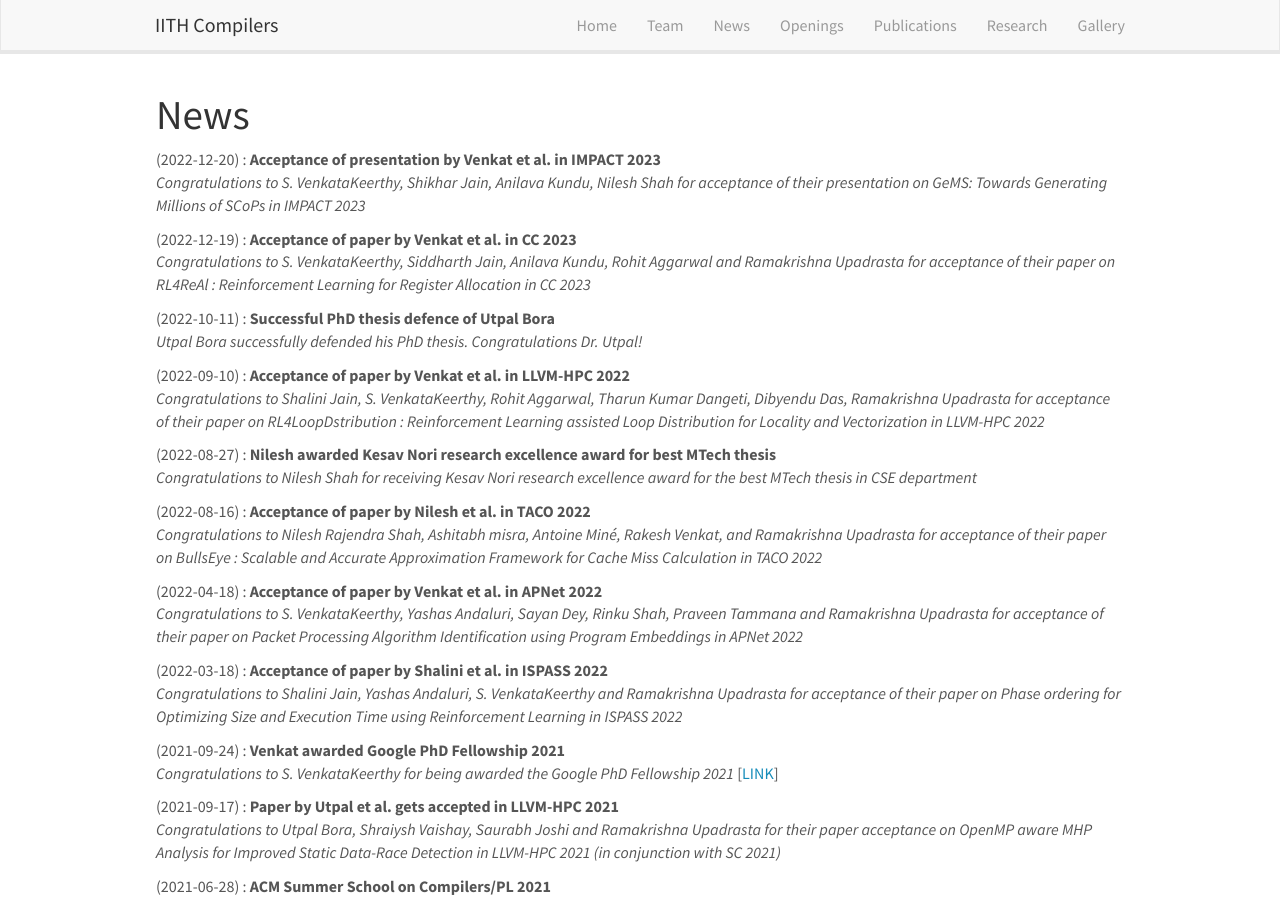
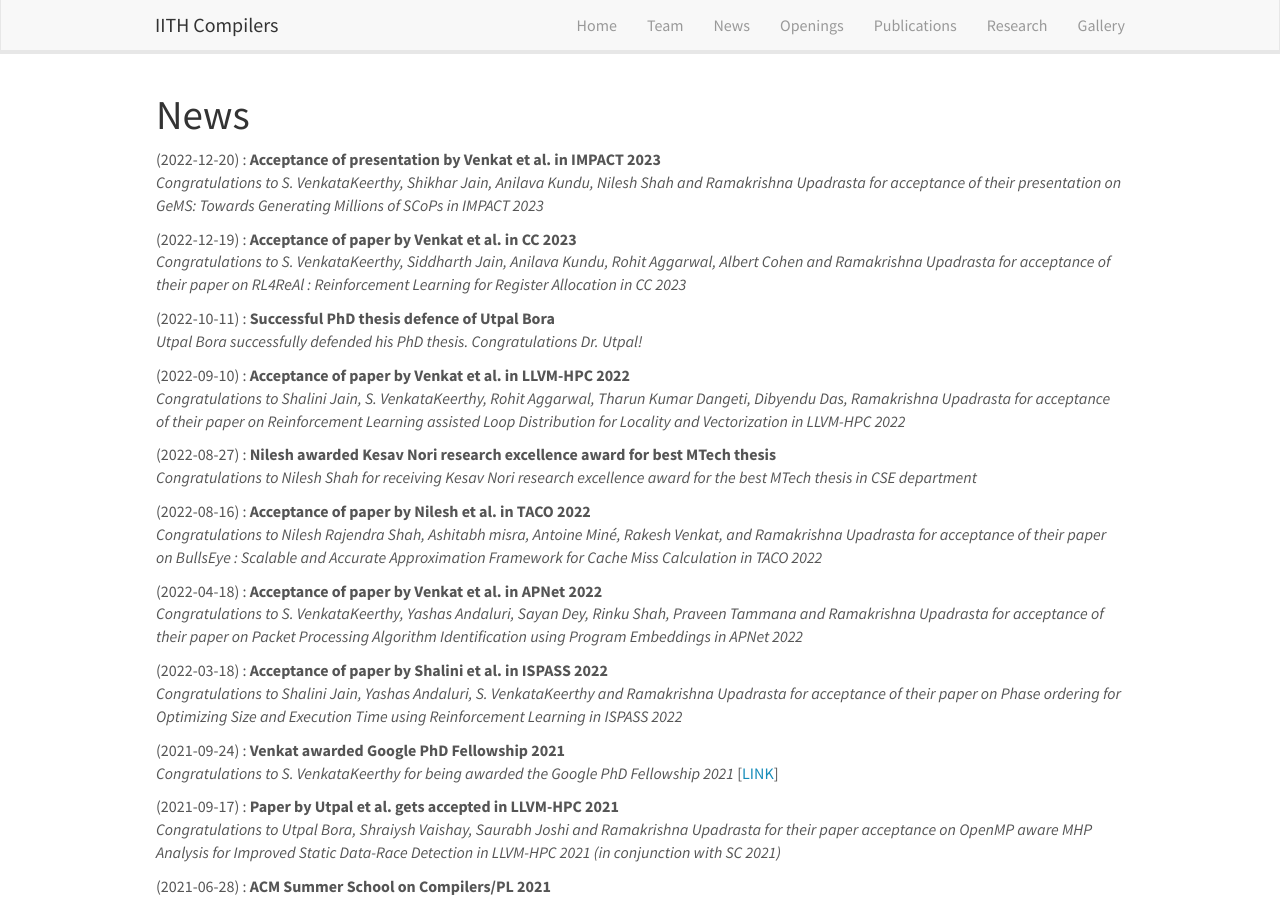
Before and after one commit to utpalbora/compilers.cse.iith.ac.in, a Jekyll site: the page built from _pages/allnews.md, in a window 1280 px wide and 900 px high. Built offline with Jekyll 4.4.1, drawn with Linux system fonts in a browser that asks for light colours; nearby versions of some CDN libraries.

Commit message:
Minor changes in the headline messages of few news acceptance in news.yml

```diff
--- a/_data/news.yml
+++ b/_data/news.yml
@@ -2,13 +2,13 @@
   status: "Acceptance of presentation by Venkat et al. in IMPACT 2023"
   new: "false"
   url: ""
-  headline: "Congratulations to S. VenkataKeerthy, Shikhar Jain, Anilava Kundu, Nilesh Shah for acceptance of their presentation on GeMS: Towards Generating Millions of SCoPs in IMPACT 2023"
+  headline: "Congratulations to S. VenkataKeerthy, Shikhar Jain, Anilava Kundu, Nilesh Shah and Ramakrishna Upadrasta for acceptance of their presentation on GeMS: Towards Generating Millions of SCoPs in IMPACT 2023"
 
 - date: 2022-12-19
   status: "Acceptance of paper by Venkat et al. in CC 2023"
   new: "false"
   url: ""
-  headline: "Congratulations to S. VenkataKeerthy, Siddharth Jain, Anilava Kundu, Rohit Aggarwal and Ramakrishna Upadrasta for acceptance of their paper on RL4ReAl : Reinforcement Learning for Register Allocation in CC 2023"
+  headline: "Congratulations to S. VenkataKeerthy, Siddharth Jain, Anilava Kundu, Rohit Aggarwal, Albert Cohen and Ramakrishna Upadrasta for acceptance of their paper on RL4ReAl : Reinforcement Learning for Register Allocation in CC 2023"
 
 - date: 2022-10-11
   status: "Successful PhD thesis defence of Utpal Bora"
@@ -20,7 +20,7 @@
   status: "Acceptance of paper by Venkat et al. in  LLVM-HPC 2022"
   new: "false"
   url: ""
-  headline: "Congratulations to Shalini Jain, S. VenkataKeerthy, Rohit Aggarwal, Tharun Kumar Dangeti, Dibyendu Das, Ramakrishna Upadrasta for acceptance of their paper on RL4LoopDstribution : Reinforcement Learning assisted Loop Distribution for Locality and Vectorization in LLVM-HPC 2022"
+  headline: "Congratulations to Shalini Jain, S. VenkataKeerthy, Rohit Aggarwal, Tharun Kumar Dangeti, Dibyendu Das, Ramakrishna Upadrasta for acceptance of their paper on Reinforcement Learning assisted Loop Distribution for Locality and Vectorization in LLVM-HPC 2022"
 
 - date: 2022-08-27
   status: "Nilesh awarded Kesav Nori research excellence award for best MTech thesis"
```
